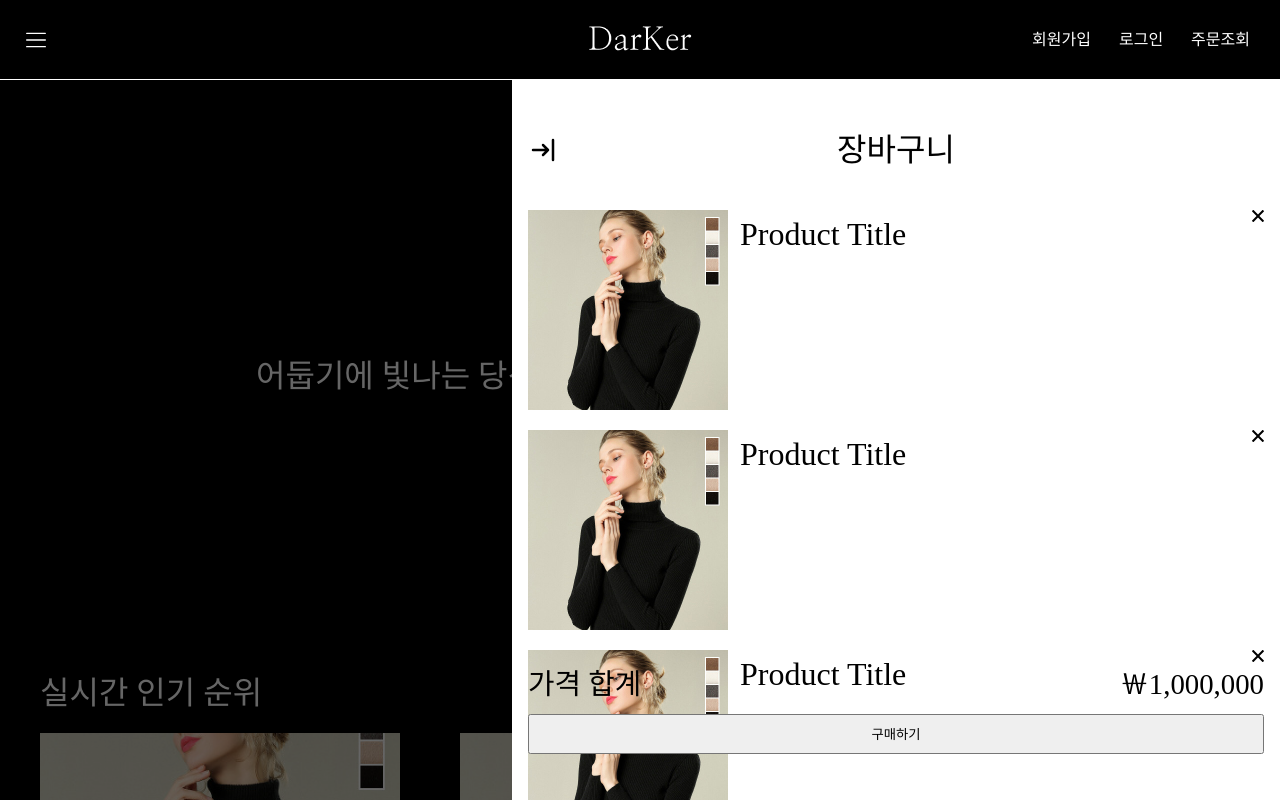
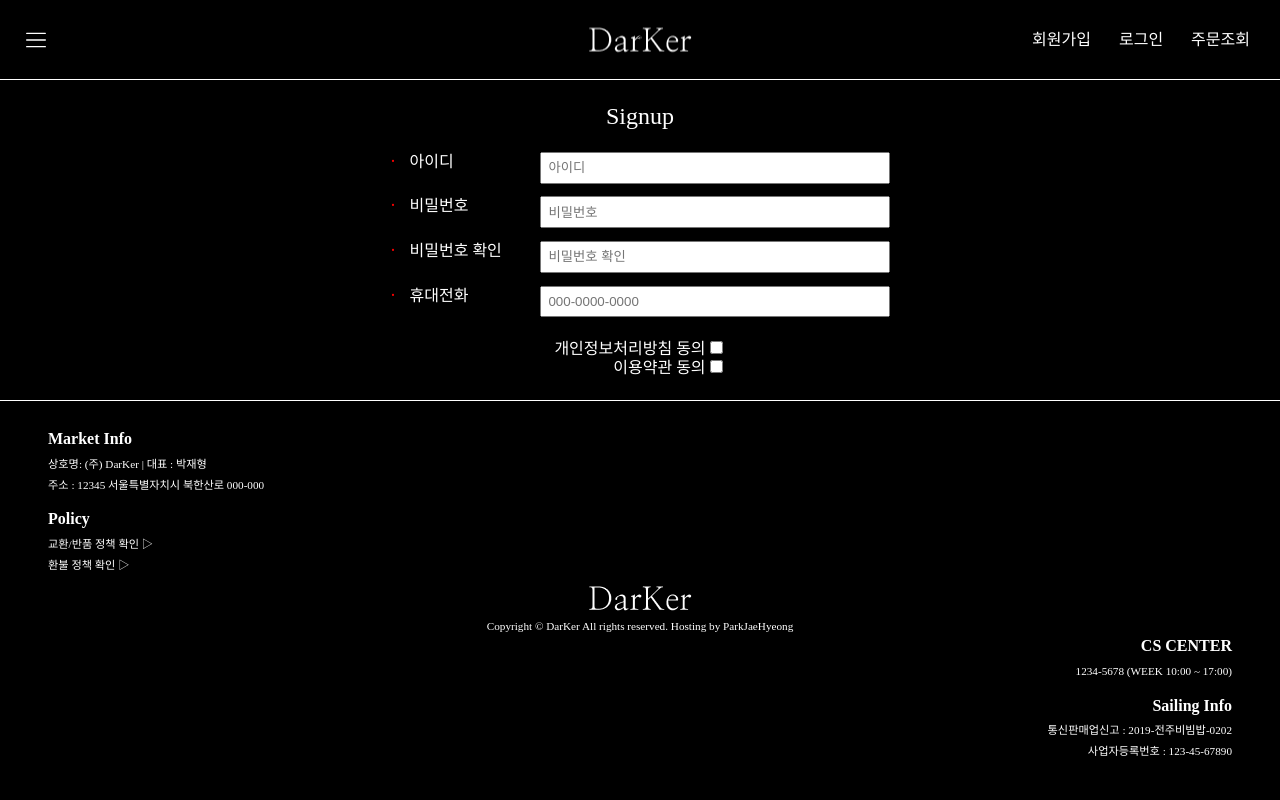
Before and after one commit to zae-hyeong/DarKer, a React (Create React App) app: page / in a window 1280 px wide. Shown: the top 800 px of the page. Built offline with nearby package versions, Linux system fonts and the light colour scheme.

Commit message:
[feat] connect cart and header button

```diff
--- a/src/App.js
+++ b/src/App.js
@@ -9,19 +9,21 @@ import Cart from "./Component/Cart/Cart";
 
 function App() {
   const [pageSelect, setPageSelect] = useState(0);
+  const [isAsideActive, setIsAsideActive] = useState(false);
 
-  console.log(pageSelect);
+  const asideActiveHandler = (isActive) => {
+    setIsAsideActive(isActive);
+  }
 
-  const navSelector = (navNum) => {
-    setPageSelect(navNum);
+  const navSelectHandler = (navNum) => {
+    setPageSelect(Number(navNum));
   }
 
   return (
     <div className="App">
-      <Header navSelect={navSelector}/>
-      {pageSelect === 0 ? <Main /> : pageSelect === 1 ? <Login /> : <Signup />}
-      <aside className=''></aside>
-      <Cart />
+      <Header onNavSelect={navSelectHandler} onAsideActive={asideActiveHandler}/>
+      {pageSelect === 1 ? <Main /> : pageSelect === 2 ? <Login /> : <Signup />}
+      <Cart isAsideActive={isAsideActive} onAsideActive={asideActiveHandler}/>
       <Footer />
     </div>
   );
--- a/src/Component/Cart/Cart.css
+++ b/src/Component/Cart/Cart.css
@@ -6,10 +6,11 @@
   position: fixed;
   top: 80px;
   z-index: 500;
-  transition: opacity 0.8s;
+  transition: all 0.8s;
 }
 .aside-bg.deactive {
   opacity: 0;
+  z-index: -500;
 }
 
 .cart-wrapper {
--- a/src/Component/Cart/Cart.js
+++ b/src/Component/Cart/Cart.js
@@ -1,19 +1,20 @@
-import React, { useState } from "react";
+import React from "react";
 import "./Cart.css";
 import CartItem from "./CartItem";
 import CartHeader from "./CartHeader";
 import CartFooter from "./CartFooter";
 
-const Cart = () => {
-  const [isAsideActive, setIsAsideActive] = useState(true);
+const Cart = (props) => {
 
+  const deactiveHandler = () => {
+    props.onAsideActive(false);
+  }
   return (
     <>
       <aside
-        className={isAsideActive ? "cart-wrapper" : "cart-wrapper deactive"}
+        className={props.isAsideActive ? "cart-wrapper" : "cart-wrapper deactive"}
       >
-        <CartHeader />
-        {/* Todo : add deactive button on top */}
+        <CartHeader deactiveHandler={deactiveHandler}/>
         <ol className="cart-product-list">
           <CartItem />
           <CartItem />
@@ -24,7 +25,7 @@ const Cart = () => {
         </ol>
         <CartFooter />
       </aside>
-      <div className={isAsideActive ? "aside-bg" : "aside-bg deactive"}></div>
+      <div className={props.isAsideActive ? "aside-bg" : "aside-bg deactive"} onClick={deactiveHandler}></div>
     </>
   );
 };
--- a/src/Component/Cart/CartHeader.css
+++ b/src/Component/Cart/CartHeader.css
@@ -29,9 +29,8 @@
   width: 30px;
   height: 30px;
   cursor: pointer;
-  margin-bottom: 12px;
 
   position: absolute;
   top: 50%;
-  transform: translate(0%, -50%);
+  transform: translateY(-50%);
 }
--- a/src/Component/Cart/CartHeader.js
+++ b/src/Component/Cart/CartHeader.js
@@ -1,15 +1,21 @@
-import React from 'react'
-import './CartHeader.css'
+import React from "react";
+import "./CartHeader.css";
 import rightArrow from "../../public/svg/right-arrow.svg";
 
-const CartHeader = () => {
+const CartHeader = (props) => {
+  const deactiveHandler = props.deactiveHandler;
+
   return (
-    <header className='cart-header'>
-    <img className="close-header-close" src={rightArrow} alt="close aside" />
-      <h2 className='cart-header-title'>장바구니</h2>
+    <header className="cart-header">
+      <img
+        className="close-header-close"
+        src={rightArrow}
+        alt="close aside"
+        onClick={deactiveHandler}
+      />
+      <h2 className="cart-header-title">장바구니</h2>
+    </header>
+  );
+};
 
-    </header>
-  )
-}
-
-export default CartHeader
+export default CartHeader;
--- a/src/Component/Header/Header.css
+++ b/src/Component/Header/Header.css
@@ -31,6 +31,18 @@
   top: 50%;
   left: 50%;
   transform: translate(-50%, -50%);
+  cursor: pointer;
+}
+
+.header-logo {
+  width: 128px;
+  height: 45px;
+  background: url("../../public/image/logo.png") no-repeat;
+  border: none;
+  box-shadow: none;
+  border-radius: 0;
+  padding: 0;
+  cursor: pointer;
 }
 
 .header-menu-list {
--- a/src/Component/Header/Header.js
+++ b/src/Component/Header/Header.js
@@ -1,12 +1,13 @@
 import React from "react";
 import "./Header.css";
-import logo from "../../public/image/logo.png";
 
 const Header = (props) => {
+  const navSelectHandler = (e) => {
+    console.log(`eee: ${e.target.className}, ddd : ${e.target.value}`);
+    props.onNavSelect(e.target.value);
+  };
 
-  const navSelectHandler = (e) => {
-    props.navSelect(e.target.value);
-  }
+  const asideActiveHandler = props.onAsideActive;
 
   return (
     <header className="header">
@@ -24,14 +25,23 @@ const Header = (props) => {
         </svg>
       </div>
       <div className="header-logo-wrapper">
-        <a href="#">
-          <img src={logo} alt="header logo" />
-        </a>
+        <input
+          className="header-logo"
+          type="button"
+          value={1}
+          onClick={navSelectHandler}
+        />
       </div>
       <ul className="header-menu-list">
-        <li value={2} className="header-menu-item" onClick={navSelectHandler}>회원가입</li>
-        <li value={1} className="header-menu-item" onClick={navSelectHandler}>로그인</li>
-        <li value={0} className="header-menu-item" onClick={navSelectHandler}>주문조회</li>
+        <li value={3} className="header-menu-item" onClick={navSelectHandler}>
+          회원가입
+        </li>
+        <li value={2} className="header-menu-item" onClick={navSelectHandler}>
+          로그인
+        </li>
+        <li className="header-menu-item" onClick={asideActiveHandler}>
+          주문조회
+        </li>
       </ul>
     </header>
   );
```
Also changed, not shown: public/manifest.json.
